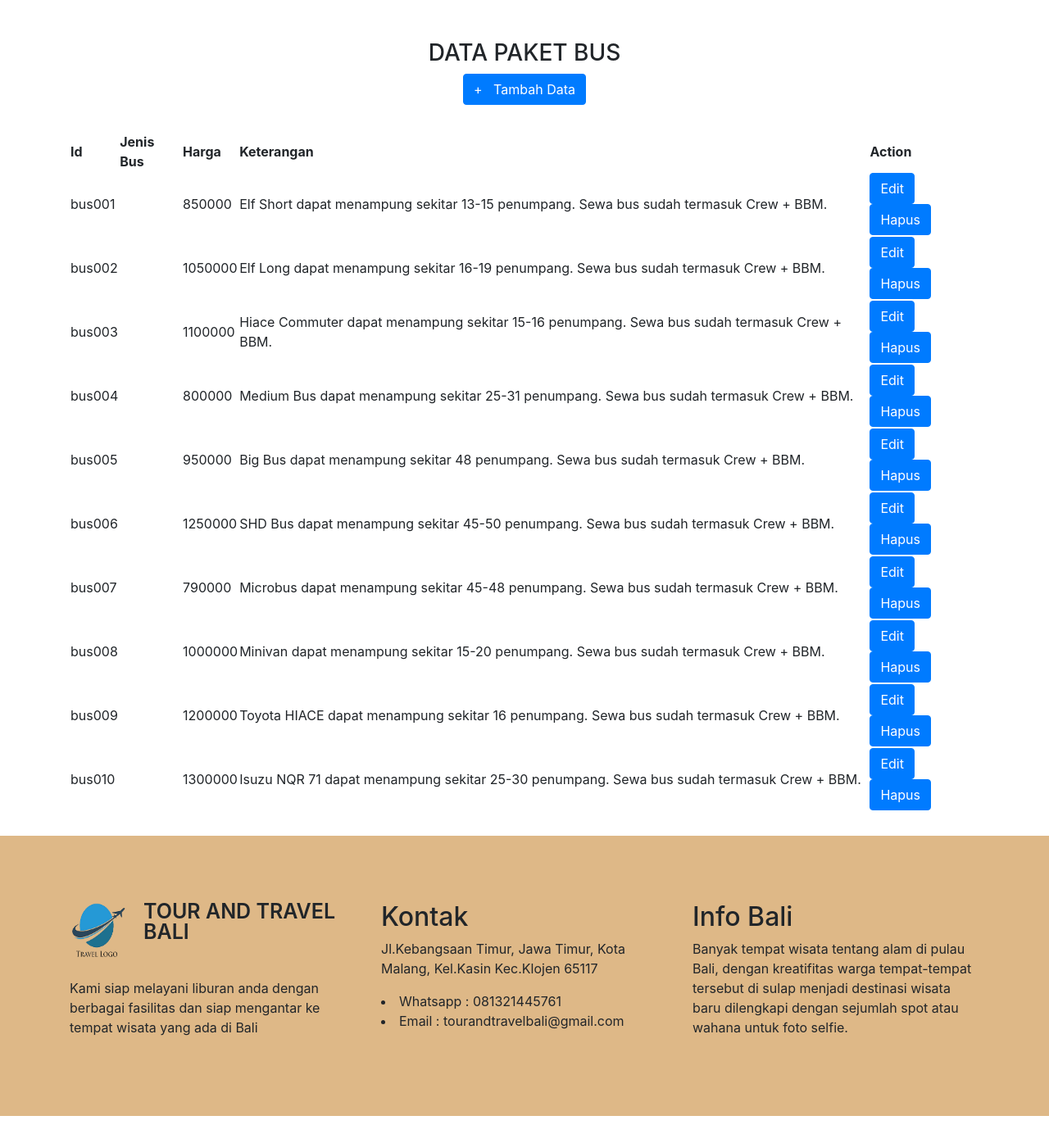
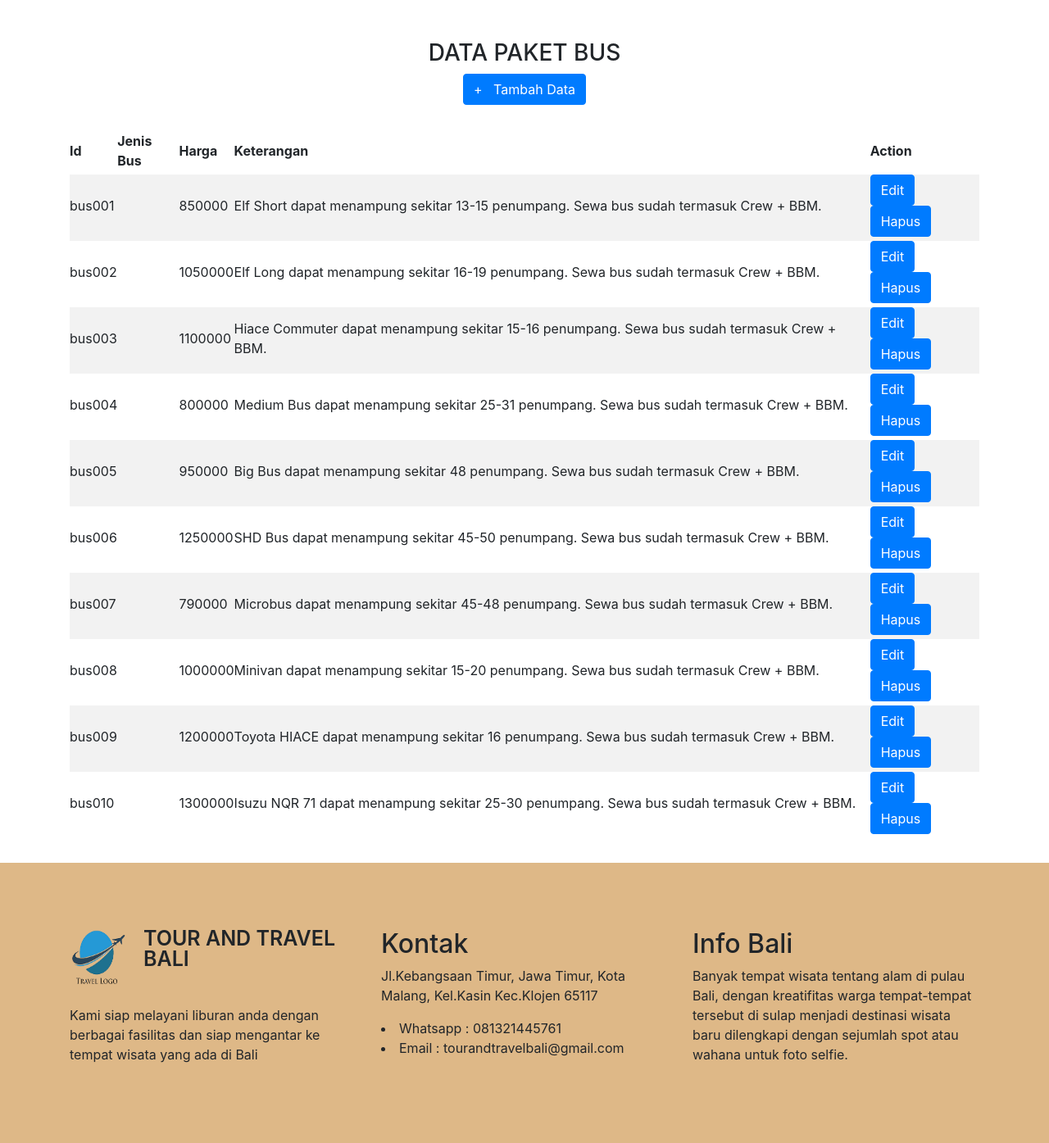
Before and after one commit to haveniab/haveniamutiara.github.io, a PHP site: page /crudbus.php in a window 1280 px wide. Shown: the part 128-1523 px from the top of the page at 82% size. Before the commit the page ends 1490 px from the top, so only its background shows below. Run offline with PHP 8.4, Linux system fonts and the light colour scheme; data comes from the database, SQL or seed files in the repository; data that the repository does not hold is empty.

Commit message:
first commit

```diff
--- a/crudbus.php
+++ b/crudbus.php
@@ -9,6 +9,25 @@
             <script src="https://ajax.googleapis.com/ajax/libs/jquery/3.5.1/jquery.min.js"></script>
             <script src="https://cdnjs.cloudflare.com/ajax/libs/popper.js/1.16.0/umd/popper.min.js"></script>
             <script src="https://maxcdn.bootstrapcdn.com/bootstrap/4.5.2/js/bootstrap.min.js"></script>
+
+            <style>
+                table {
+                    border-collapse: collapse;
+                    border-spacing: 0;
+                    width: 100%;
+                    border: 1 px solid #ddd;
+                }
+
+                th, td {
+                    text-align: left;
+                    padding: 0px;
+                    padding-bottom: 5px;
+                }
+
+                tr:nth-child(even) {
+                    background-color: #f2f2f2;
+                }
+            </style>
         </head>
         <body>
             <div class="header">
--- a/insertProses.php
+++ b/insertProses.php
@@ -3,11 +3,11 @@
 
     $id = $_GET['id'];
     $jenis_paket = $_GET['jenis_paket'];
-    $harga = $_GET['price'];
+    $harga = $_GET['harga'];
     $keterangan = $_GET['keterangan'];
 
     $sql = "INSERT INTO paketwisata (id,jenis_paket,harga,keterangan)
-            VALUES ('$id','$jenis_paket','$harga','$keterangan')";
+            VALUES('$id','$jenis_paket','$harga','$keterangan')";
 
     if (mysqli_query($connect, $sql)){
         ?>
```
Also changed, not shown: crudmobil.php (+18 -0 lines), crudwisata.php (+18 -0 lines).
